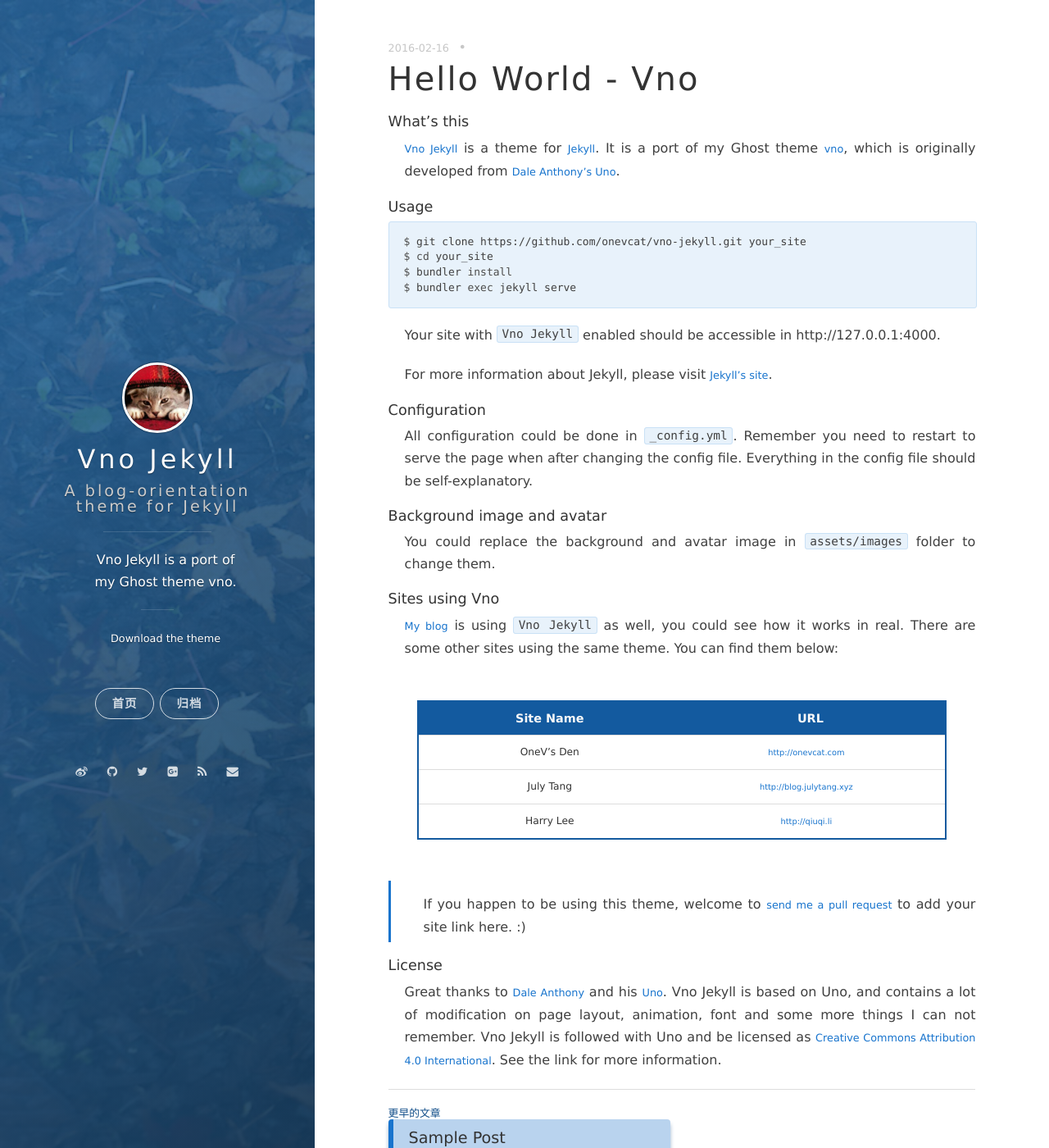
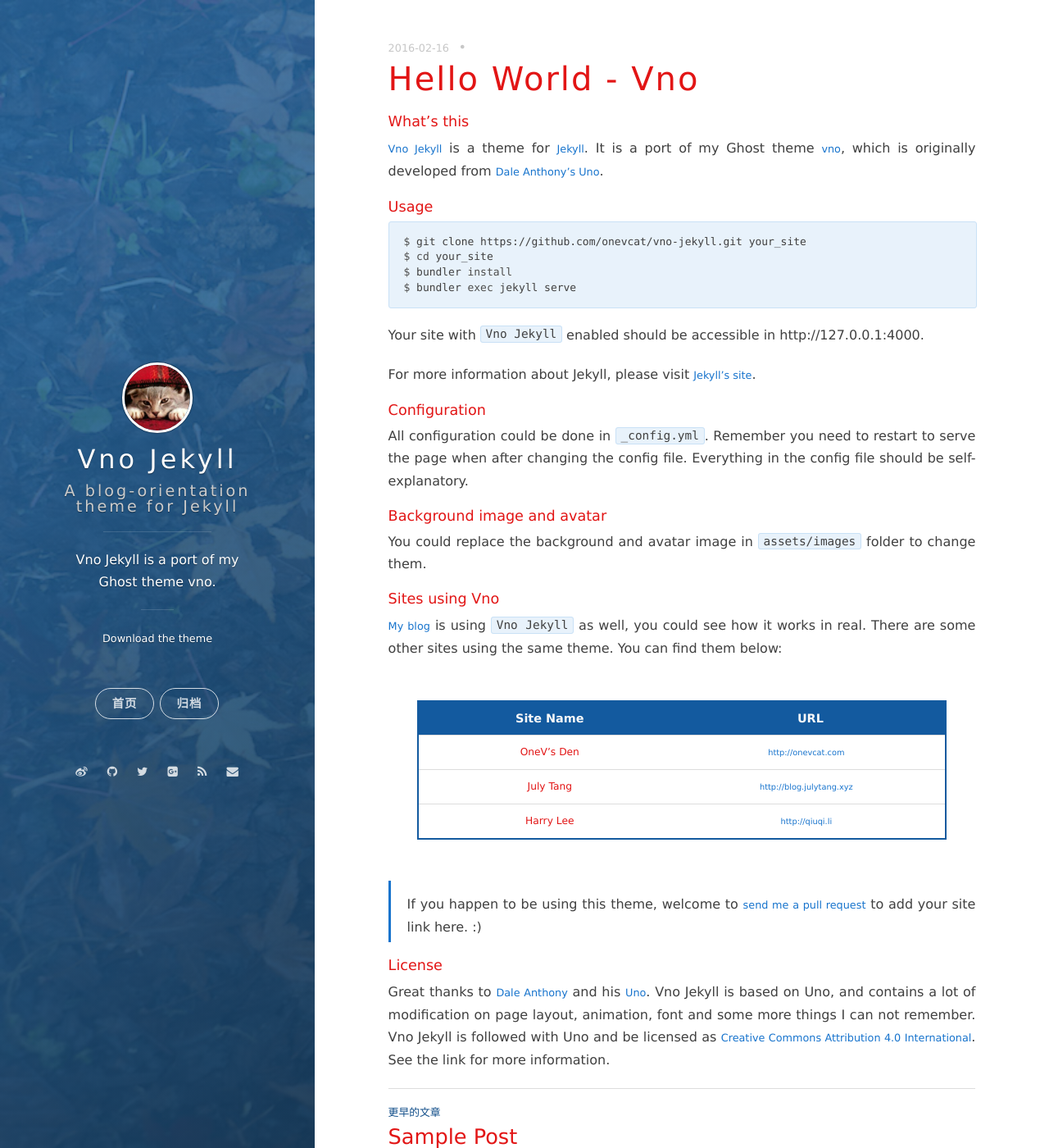
Before and after one commit to FantBoy/bearboy.github.io, a Jekyll site: the page built from _posts/2016-02-16-hello-world-vno.markdown, in a window 1280 px wide and 1400 px high. Shown: the whole window at 82% size. Built offline with Jekyll 4.4.1, drawn with Linux system fonts in a browser that asks for light colours; nearby versions of some CDN libraries; comment, search, counter and statistics services are not loaded.

Commit message:
基本样式

```diff
--- a/_sass/components/_post-list.scss
+++ b/_sass/components/_post-list.scss
@@ -26,7 +26,7 @@
   .post-list__post-title {
     margin-top: 0;
     margin-bottom: .2em;
-    font-size: 1.5em;
+    font-size: 2em;
     line-height: 1.3em;
 
     a {
--- a/_sass/global.scss
+++ b/_sass/global.scss
@@ -72,12 +72,7 @@
 }
 
 h2 {
-  font-size: 2.0em;
-}
-
-
-h3 {
-  font-size: 1.2em;
+  font-size: 1.6em;
   text-indent: 4px;
   border-radius: 4px;
   padding: 6px 15px;
@@ -88,6 +83,21 @@
   box-shadow: 0px 5px 5px #9FB6CD;
   border-left: 6px solid #1874CD;
   position:relative;
+}
+
+
+h3 {
+  font-size: 1.2em;
+  //text-indent: 4px;
+  //border-radius: 4px;
+  //padding: 6px 15px;
+  //margin-bottom: 20px;
+  //margin-top: 5px;
+  //background:#B9D3EE;
+  ///*0px right, 5px botton, 5px fuzzy*/
+  //box-shadow: 0px 5px 5px #9FB6CD;
+  //border-left: 6px solid #1874CD;
+  //position:relative;
 }
 
 
@@ -106,7 +116,6 @@
 p {
   margin-bottom: 1.3em;
   line-height: 1.7em;
-  padding-left: 20px;
   margin-top: 5px;
 }
 
@@ -247,18 +256,19 @@
 
 }
 
-//.excerpt {
-//  margin: 0;
-//  font-size: .9em;
-//  color: $gray-dark;
-//}
+.excerpt {
+  margin: 0;
+  font-size: .9em;
+  color: $gray-dark;
+}
 
-.excerpt {
+.absexcerpt {
   border-left: 3px solid #1874cd;
   margin: 0;
   margin-right: 10px;
   font-size: .9em;
   background-color: #FFF;
+  padding-left: 20px;
   text-indent: 10px;
   color: #999999;
 }
--- a/_sass/variables.scss
+++ b/_sass/variables.scss
@@ -5,7 +5,8 @@
 $gray:              #CCCCCC;
 $gray-dark:         #999999;
 $gray-darker:       #666666;
-$gray-darkest:      #333333;
+$gray-darkest:      #e21515;
+//$gray-darkest:      #e0800e;
 
 $green:             #156F78;
 $purple:            #493252;
--- a/index.html
+++ b/index.html
@@ -7,8 +7,8 @@
   <ol class="post-list">
     {% for post in paginator.posts %}
     <li>
-      <h2 class="post-list__post-title post-title"><a href="{{ post.url }}" title="访问 {{ post.title }}">{{ post.title }}</a></h2>
-      <p class="excerpt">{{ post.content | strip_html | strip_newlines | truncate: 250 }}&hellip;</p>
+      <h3 class="post-list__post-title post-title"><a href="{{ post.url }}" title="访问 {{ post.title }}">{{ post.title }}</a></h3>
+      <p class="absexcerpt">{{ post.content | strip_html | strip_newlines | truncate: 250 }}&hellip;</p>
       <div class="post-list__meta"><time datetime="{{post.date | date: date_to_xmlschema}}" class="post-list__meta--date date">{{ post.date | date: "%F"}}</time> &#8226; <span class="post-list__meta--tags tags">{{ post.tags | join:' ' }}</span><a class="btn-border-small" href={{ post.url }}>继续阅读</a></div>
       <hr class="post-list__divider" />
     </li>
```
